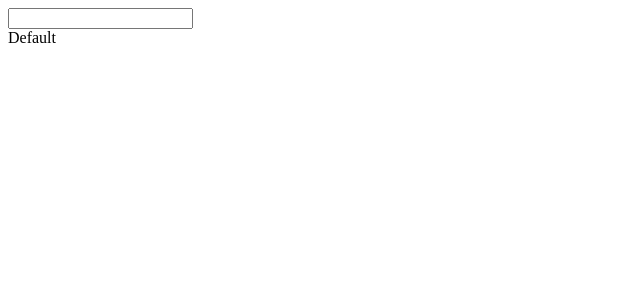
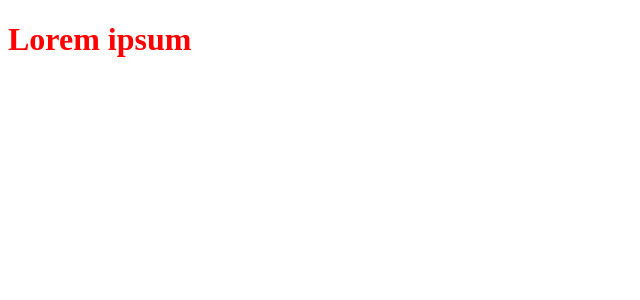
Before and after one commit to OlegPolishchuk/angular-test, an Angular app: page / in a window 1280 px wide. Shown: the top 300 px of the page, without its empty margins (0-640 px from the left). Built offline with nearby package versions, Linux system fonts and the light colour scheme.

Commit message:
*ngClass

```diff
--- a/src/app/parent/parent.component.html
+++ b/src/app/parent/parent.component.html
@@ -1,9 +1 @@
-
-<input type="text" [(ngModel)]="value" />
-
-<div [ngSwitch]="value">
-  <div *ngSwitchCase="'1'">One</div>
-  <div *ngSwitchCase="'2'">Two</div>
-  <div *ngSwitchCase="'3'">Three</div>
-  <div *ngSwitchDefault>Default</div>
-</div>
+<h1 [ngClass]="{success: isSuccess, error: !isSuccess}">Lorem ipsum</h1>
--- a/src/app/parent/parent.component.scss
+++ b/src/app/parent/parent.component.scss
@@ -0,0 +1,7 @@
+.success {
+  color: green;
+}
+
+.error {
+  color: red;
+}
--- a/src/app/parent/parent.component.ts
+++ b/src/app/parent/parent.component.ts
@@ -24,5 +24,12 @@ export interface Address {
   styleUrls: ['./parent.component.scss']
 })
 export class ParentComponent {
-  value = '';
+  isSuccess = true
+
+  constructor() {
+    setTimeout(() => {
+      this.isSuccess = false
+    }, 3000)
+  }
+
 }
```
